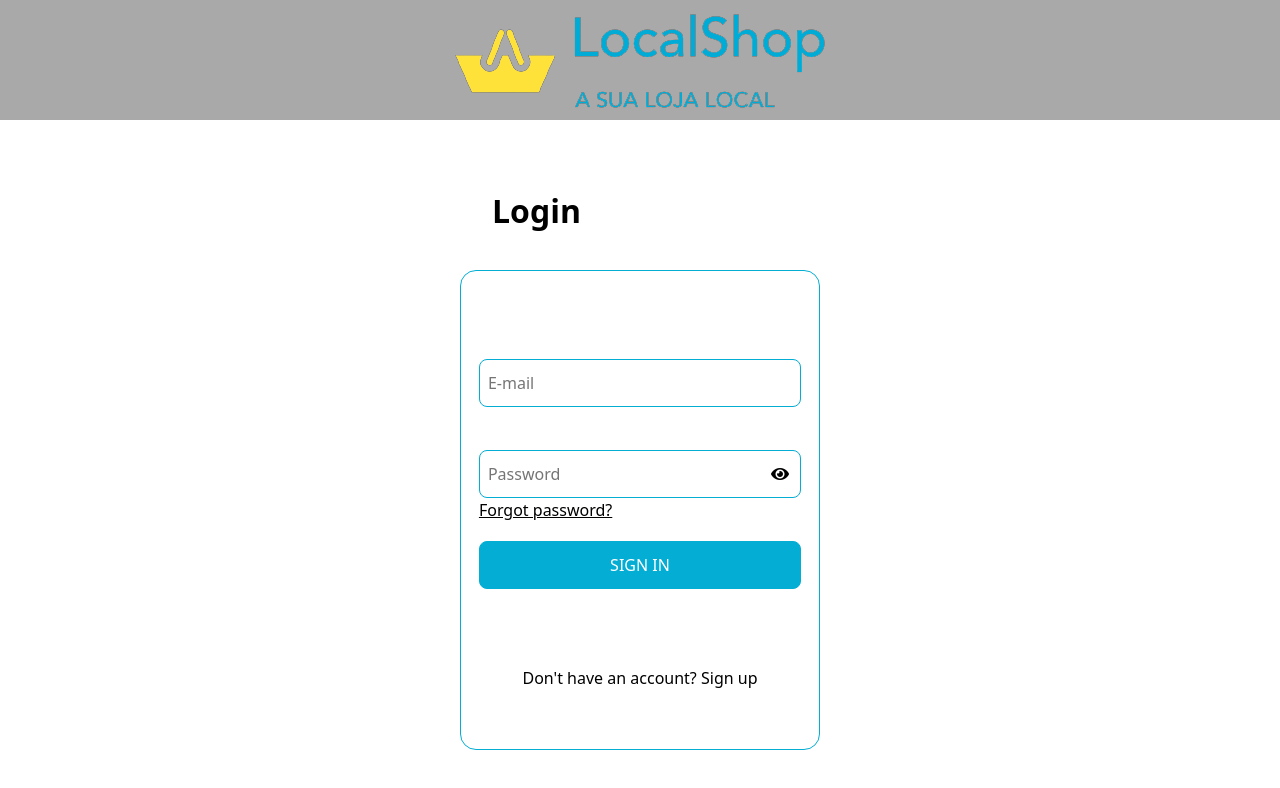
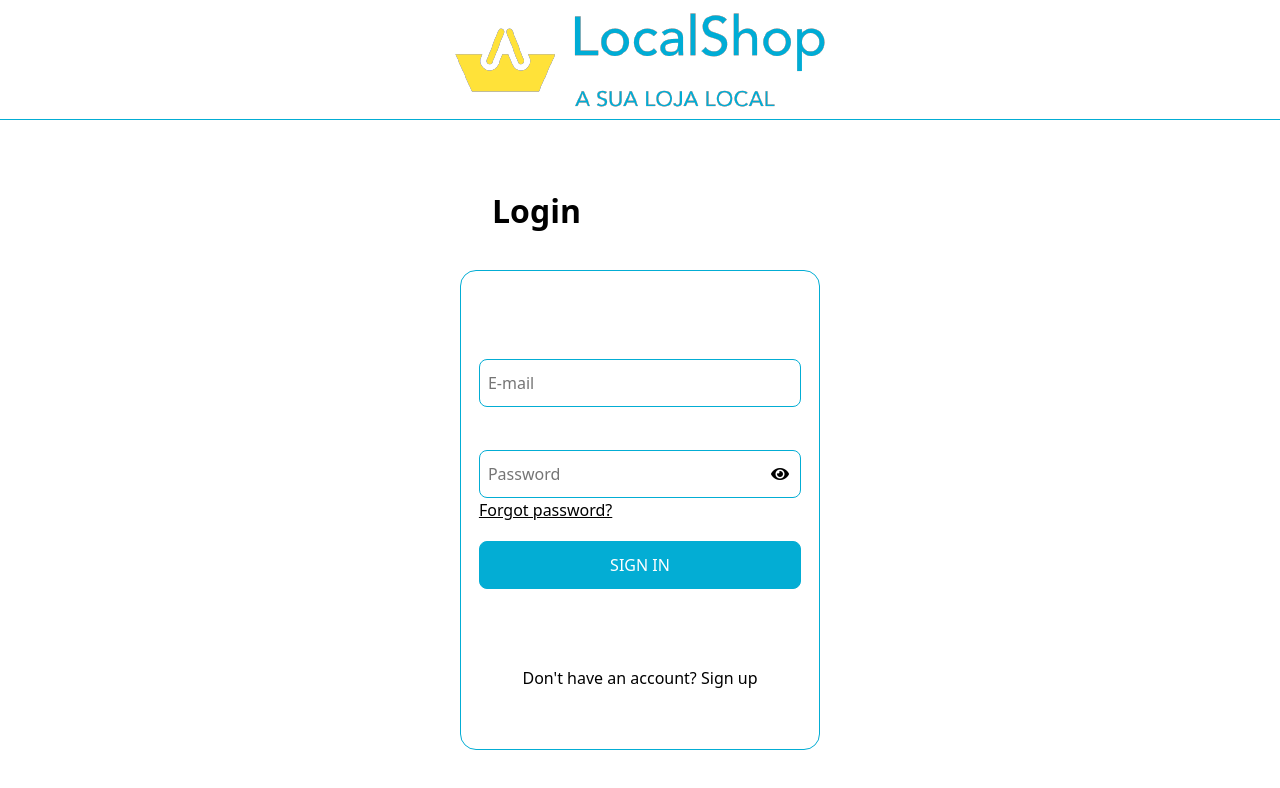
Before and after one commit to FelipeCardos/PTI, a React (Vite) app in the folder Projeto/code/client/shop-vite/: page /login in a window 1280 px wide. Shown: the top 788 px of the page. Built offline with nearby package versions, Linux system fonts and the light colour scheme.

Commit message:
Bg branco e border bottom cor da aplicação

```diff
--- a/Projeto/code/client/shop-vite/package.json
+++ b/Projeto/code/client/shop-vite/package.json
@@ -5,7 +5,7 @@
   "type": "module",
   "scripts": {
     "dev": "vite",
-    "dev --host": "vite --host",
+    "devhost": "vite --host",
     "build": "vite build",
     "preview": "vite preview"
   },
--- a/Projeto/code/client/shop-vite/src/components/NavBarBase/NavBarBase.css
+++ b/Projeto/code/client/shop-vite/src/components/NavBarBase/NavBarBase.css
@@ -3,14 +3,15 @@
   display: flex;
   justify-content: center;
   align-items: center;
-  background-color: darkgray;
+  background-color: white;
   height: 15vh;
   width: auto;
   margin-bottom: 5vh;
+  border-bottom: 1px solid #03add4;
 }
 .logoButton {
   border: 0px;
-  background-color: darkgray;
+  background-color: white;
   height: 100%;
   overflow: hidden;
 }
```
